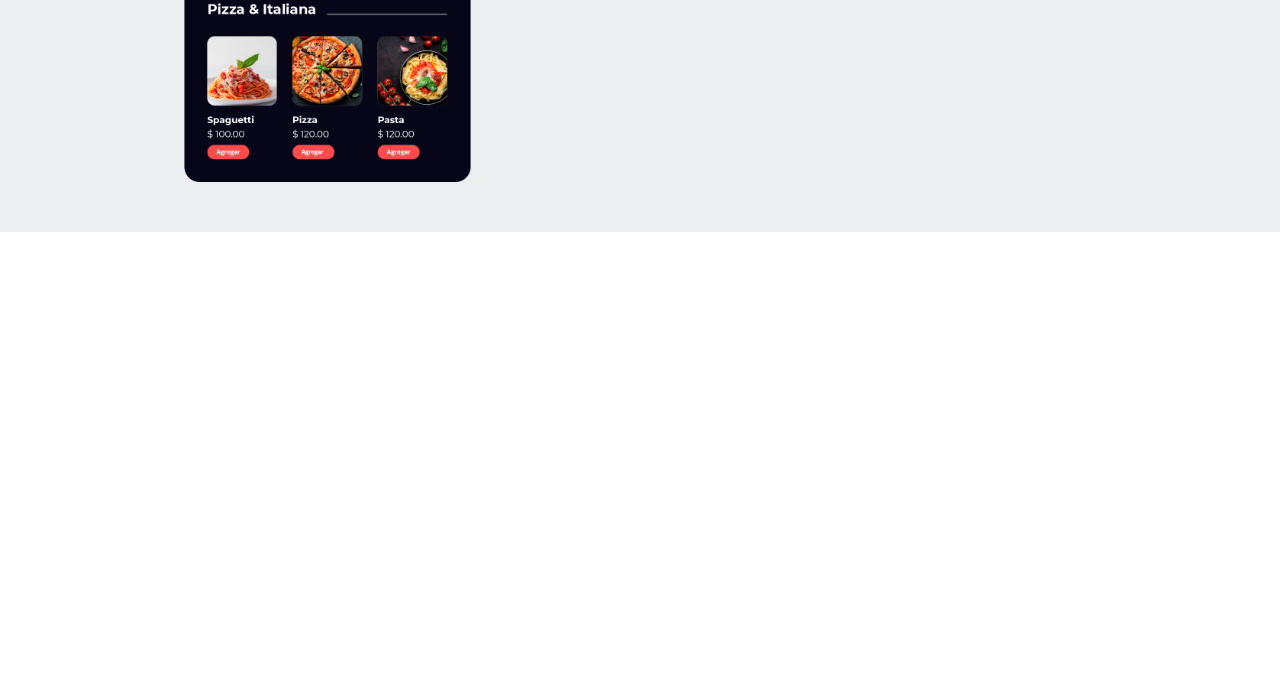
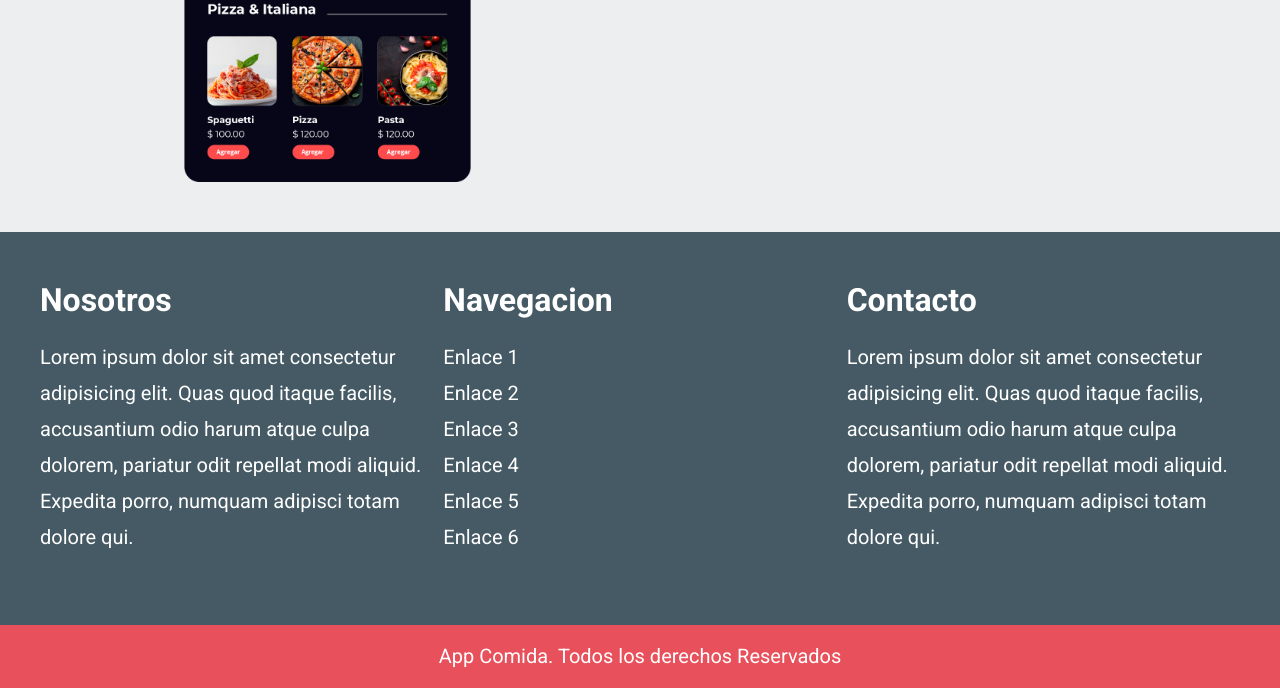
Before and after one commit to Geinersb/DeliveryAppPage, a website: page index.html in a window 1280 px wide. Shown: the part 5450-6138 px from the top of the page. Before the commit the page ends 5682 px from the top, so only its background shows below. Drawn offline with Linux system fonts and the light colour scheme.

Commit message:
se finaliza el footer

```diff
--- a/index.html
+++ b/index.html
@@ -366,6 +366,38 @@
     </div>
 </section>
 
+
+<footer class="footer">
+    <div class="footer__grid contenedor">
+
+<div class="footer__widget">
+    <h3 class="footer__heading">Nosotros</h3>
+    <p class="footer__texto">Lorem ipsum dolor sit amet consectetur adipisicing elit. Quas quod itaque facilis, accusantium odio harum atque culpa dolorem, pariatur odit repellat modi aliquid. Expedita porro, numquam adipisci totam dolore qui.</p>
+</div>
+
+<div class="footer__widget">
+    <h3 class="footer__heading">Navegacion</h3>
+<nav class="footer__nav">
+    <a href="#" class="footer__link">Enlace 1</a>
+    <a href="#" class="footer__link">Enlace 2</a>
+    <a href="#" class="footer__link">Enlace 3</a>
+    <a href="#" class="footer__link">Enlace 4</a>
+    <a href="#" class="footer__link">Enlace 5</a>
+    <a href="#" class="footer__link">Enlace 6</a>
+</nav>
+</div>
+
+<div class="footer__widget">
+    <h3 class="footer__heading">Contacto</h3>
+    <p class="footer__texto">Lorem ipsum dolor sit amet consectetur adipisicing elit. Quas quod itaque facilis, accusantium odio harum atque culpa dolorem, pariatur odit repellat modi aliquid. Expedita porro, numquam adipisci totam dolore qui.</p>
+</div>
+    </div>
+
+<p class="footer__copyright">App Comida. Todos los derechos Reservados</p>
+
+</footer>
+
+
 </body>
 
 </html>
--- a/src/scss/app.scss
+++ b/src/scss/app.scss
@@ -6,3 +6,4 @@
 @use 'favoritos';
 @use 'repartidores';
 @use 'descargar';
+@use 'footer';
--- /dev/null
+++ b/src/scss/footer/_footer.scss
@@ -0,0 +1,65 @@
+@use 'base/variables' as v;
+@use 'base/mixins' as m;
+
+
+.footer{
+    background-color: v.$secundario;
+    padding-top: v.$separacion;
+
+&__grid{
+
+    @include m.tablet {
+        @include m.grid(3, 1rem)
+    }
+}
+
+&__widget{
+    margin-bottom: v.$separacion;
+
+    &:last-of-type{
+        margin-bottom: 0;
+    }
+}
+
+&__heading{
+    color: v.$blanco;
+    margin: 0;
+    text-align: center;
+
+    @include m.tablet{
+        text-align: left;
+    }
+}
+
+&__nav{
+    display: flex;
+    flex-direction: column;
+}
+
+&__nav,
+&__texto{
+    margin-top: 2rem;
+
+}
+
+&__link,
+&__texto{
+    font-size: 2rem;
+    line-height: 1.8;
+    color: v.$blanco;
+    text-align: center;
+
+    @include m.tablet {
+        text-align: left;
+    }
+}
+
+&__copyright{
+background-color: v.$primario;
+margin: 0;
+color: v.$blanco;
+text-align: center;
+padding: 2rem;
+}
+
+}
--- /dev/null
+++ b/src/scss/footer/_index.scss
@@ -0,0 +1 @@
+@forward 'footer';
```
Also changed, not shown: build/css/app.css, 1 other file.
